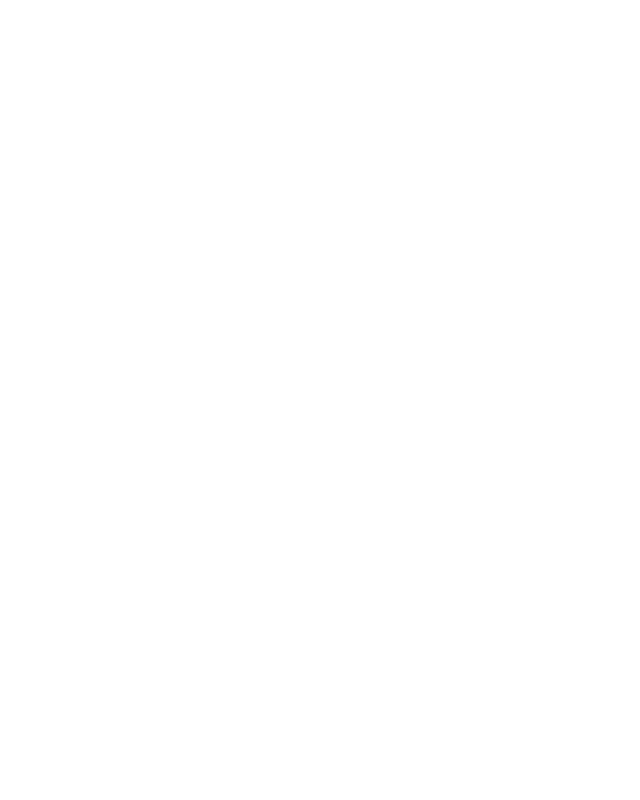
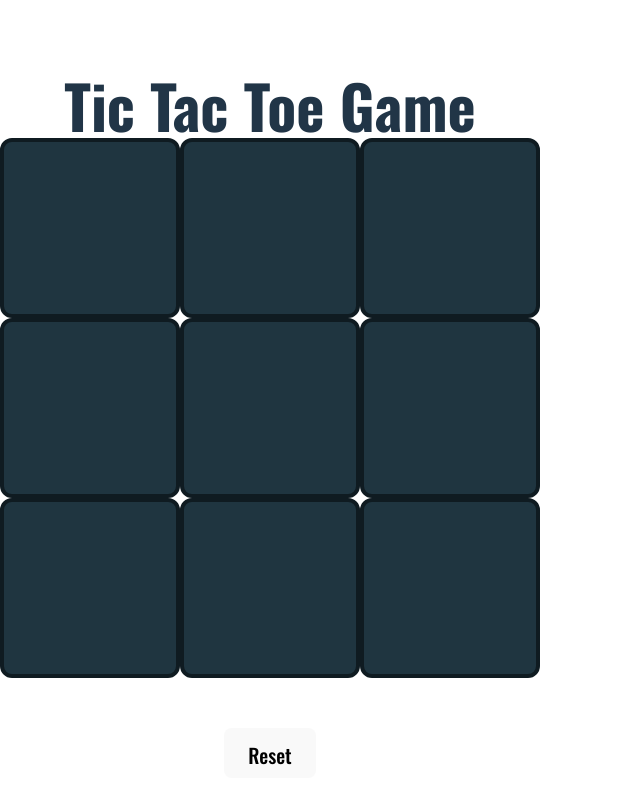
Before and after one commit to sameer240704/game-hub, a React (Vite) app in the folder client/: page /tictactoe in a window 1280 px wide. Before the commit this address had no page. Shown: the whole page, without its empty margins (0-640 px from the left). Built offline with nearby package versions, Linux system fonts and the light colour scheme.

Commit message:
Added the TicTacToe Game

```diff
--- a/client/src/App.jsx
+++ b/client/src/App.jsx
@@ -3,6 +3,7 @@ import { BrowserRouter, Routes, Route } from "react-router-dom";
 import { LandingPage } from "./pages";
 import "./App.css";
 import Wordle from "./pages/game-pages/Wordle";
+import TicTacToe from "./pages/game-pages/TicTacToe";
 
 const App = () => {
   return (
@@ -10,6 +11,7 @@ const App = () => {
       <BrowserRouter>
         <Routes>
           <Route path="/wordle" element={<Wordle />} />
+          <Route path="/tictactoe" element={<TicTacToe />} />
           <Route path="/" element={<LandingPage />} />
         </Routes>
       </BrowserRouter>
--- /dev/null
+++ b/client/src/pages/game-pages/TicTacToe.jsx
@@ -0,0 +1,125 @@
+import React from "react";
+import { useState, useRef } from "react";
+import "../../styles/TicTacToe.css";
+import circle_icon from "../../assets/circle.png";
+import cross_icon from "../../assets/cross.png";
+
+let data = ["", "", "", "", "", "", "", "", ""];
+export default function TicTacToe() {
+  let [count, setCount] = useState(0);
+  let [lock, setLock] = useState(false);
+  let titleRef = useRef(null);
+
+  const toggle = (e, num) => {
+    if (lock) {
+      return 0;
+    }
+    if (count % 2 === 0) {
+      e.target.innerHTML = `<img src= "${cross_icon}"/>`;
+      data[num] = "x";
+      setCount(++count);
+    } else {
+      e.target.innerHTML = `<img src= "${circle_icon}"/>`;
+      data[num] = "o";
+      setCount(++count);
+    }
+    checkWin();
+  };
+  const checkWin = () => {
+    if (data[0] === data[1] && data[1] == data[2] && data[2] != "") {
+      won(data[2]);
+    } else if (data[3] === data[4] && data[4] == data[5] && data[5] != "") {
+      won(data[5]);
+    } else if (data[6] === data[7] && data[7] == data[8] && data[8] != "") {
+      won(data[8]);
+    } else if (data[0] === data[3] && data[3] == data[6] && data[6] != "") {
+      won(data[6]);
+    } else if (data[1] === data[4] && data[4] == data[7] && data[7] != "") {
+      won(data[7]);
+    } else if (data[2] === data[5] && data[5] == data[8] && data[8] != "") {
+      won(data[8]);
+    } else if (data[0] === data[4] && data[4] == data[8] && data[8] != "") {
+      won(data[8]);
+    } else if (data[2] == data[4] && data[4] == data[6] && data[6] != "") {
+      won(data[6]);
+    }
+  };
+  const won = (winner) => {
+    setLock(true);
+    if (winner == "x") {
+      titleRef.current.innerHTML = `Congratulations: <img src = ${cross_icon}>`;
+    } else {
+      titleRef.current.innerHTML = `Congratulations: <img src = ${circle_icon}>`;
+    }
+  };
+  return (
+    <div className="container">
+      <h1 className="title" ref={titleRef}>
+        Tic Tac Toe Game
+      </h1>
+      <div className="board">
+        <div className="row1">
+          <div
+            className="boxes"
+            onClick={(e) => {
+              toggle(e, 0);
+            }}
+          ></div>
+          <div
+            className="boxes"
+            onClick={(e) => {
+              toggle(e, 1);
+            }}
+          ></div>
+          <div
+            className="boxes"
+            onClick={(e) => {
+              toggle(e, 2);
+            }}
+          ></div>
+        </div>
+        <div className="row2">
+          <div
+            className="boxes"
+            onClick={(e) => {
+              toggle(e, 3);
+            }}
+          ></div>
+          <div
+            className="boxes"
+            onClick={(e) => {
+              toggle(e, 4);
+            }}
+          ></div>
+          <div
+            className="boxes"
+            onClick={(e) => {
+              toggle(e, 5);
+            }}
+          ></div>
+        </div>
+        <div className="row3">
+          <div
+            className="boxes"
+            onClick={(e) => {
+              toggle(e, 6);
+            }}
+          ></div>
+          <div
+            className="boxes"
+            onClick={(e) => {
+              toggle(e, 7);
+            }}
+          ></div>
+          <div
+            className="boxes"
+            onClick={(e) => {
+              toggle(e, 8);
+            }}
+          ></div>
+        </div>
+      </div>
+      <button className="resetboard">Reset</button>
+    </div>
+  );
+}
--- /dev/null
+++ b/client/src/styles/TicTacToe.css
@@ -0,0 +1,34 @@
+.container {
+  text-align: center;
+}
+
+.title {
+  font-size: 60px;
+  margin-top: 50px;
+  display: flex;
+  justify-content: center;
+}
+.resetboard {
+  border: none;
+  height: 50px;
+  margin-top: 50px;
+}
+.resetboard:hover {
+  scale: 1.2;
+}
+.boxes {
+  display: flex;
+  height: 180px;
+  width: 180px;
+  background-color: #1f3540;
+  border: 4px solid #0f1b21;
+  border-radius: 12px;
+  cursor: pointer;
+}
+.board {
+  display: flex;
+  margin: auto;
+}
+.boxes img {
+  margin: 50px 50px;
+}
```
Also changed, not shown: client/src/assets/circle.png (added), client/src/assets/cross.png (added).
